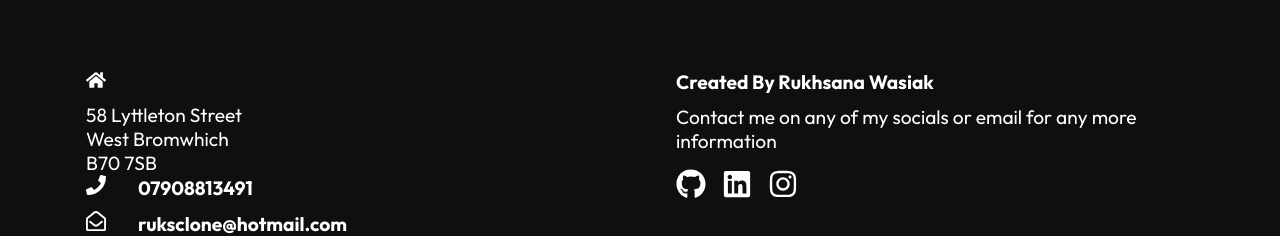
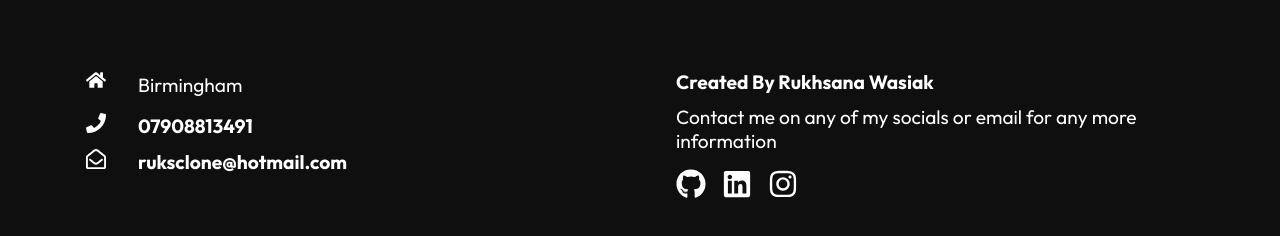
Before and after one commit to roxywasiak/react-portfolio, a React (Create React App) app: page /about in a window 1280 px wide. Shown: the part 522-758 px from the top of the page. Built offline with nearby package versions, Linux system fonts and the light colour scheme.

Commit message:
fixed form

```diff
--- a/src/components/Footer.js
+++ b/src/components/Footer.js
@@ -17,12 +17,7 @@ const Footer = () => {
         <div className="left">
           <div className="location">
             <FaHome size={20} style={{ color: "#ffff", marginRight: "2rem" }} />
-          </div>
-
-          <div>
-            <p>58 Lyttleton Street</p>
-            <p>West Bromwhich</p>
-            <p>B70 7SB</p>
+            <p>Birmingham</p>
           </div>
           <div className="phone">
             <h4>
```
